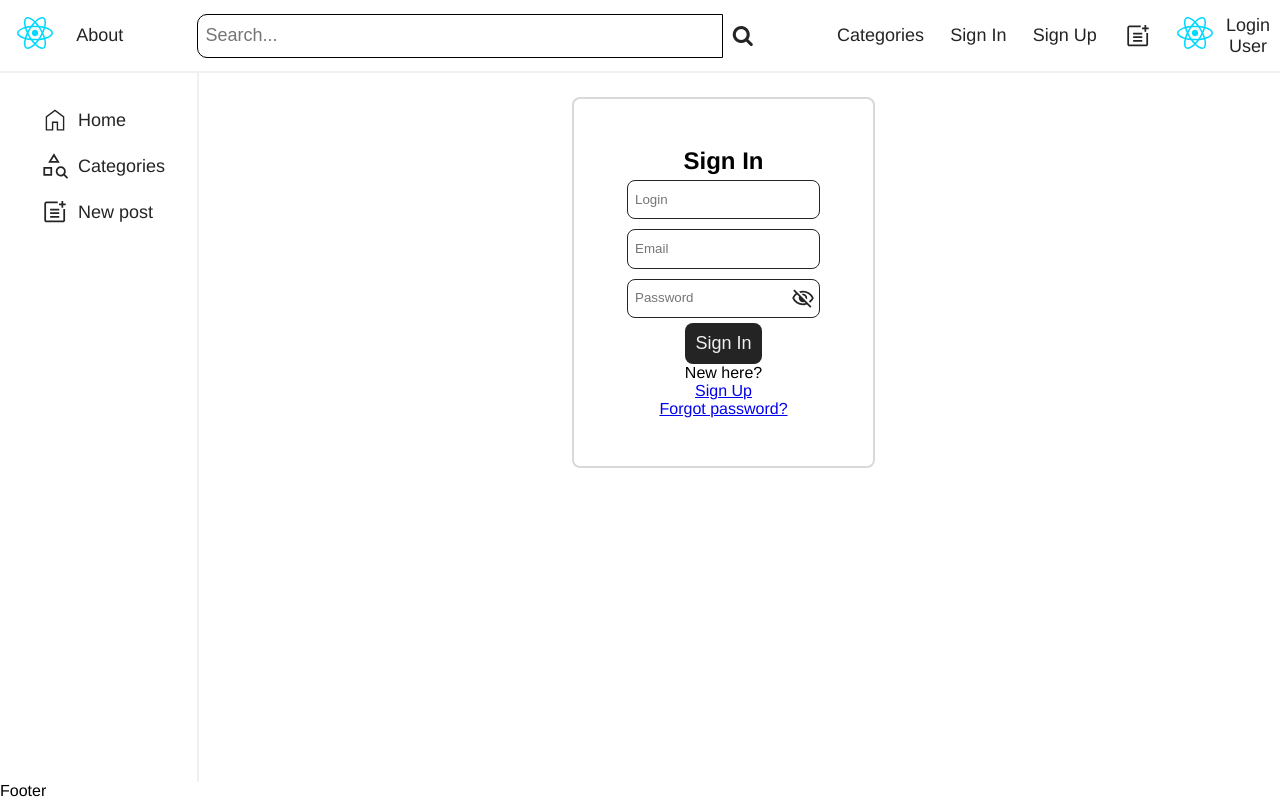
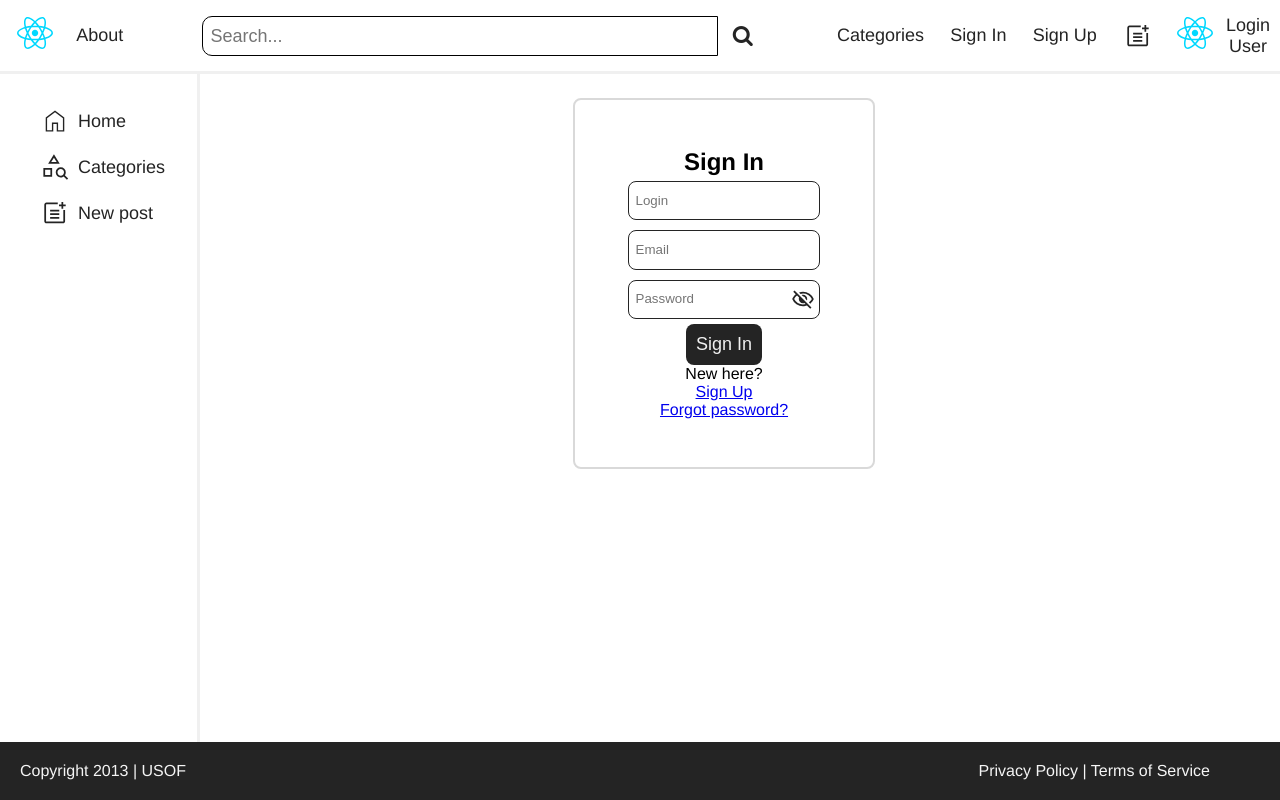
Before and after one commit to Eug4n4/usof-frontend, a React (Vite) app: page /signin in a window 1280 px wide. Built offline with nearby package versions, Linux system fonts and the light colour scheme; no server answers.

Commit message:
add header to forms and add styles to footer

```diff
--- /dev/null
+++ b/src/assets/css/layout/footer.css
@@ -0,0 +1,12 @@
+footer > div {
+    display: flex;
+    flex-wrap: wrap;
+	justify-content: space-between;
+    padding: 20px;
+    background-color: #242424;
+    color: whitesmoke;
+}
+
+footer > div p:last-child {
+	margin-right: 50px;
+}
--- a/src/assets/css/layout/header.css
+++ b/src/assets/css/layout/header.css
@@ -7,7 +7,7 @@
 }
 
 
-.search_group, .search_group.form, .search_group.form > input {
+.search_group, .search_group.form, .search_group.form div, .search_group.form div > input {
     flex-grow: 1;
 }
 
@@ -23,7 +23,7 @@
 }
 
 header {
-    border-bottom: 2px solid #f0f0f0;
+    border-bottom: var(--layout-border);
     padding: 10px;
 }
 
--- a/src/assets/css/layout/sidebar.css
+++ b/src/assets/css/layout/sidebar.css
@@ -1,6 +1,6 @@
 .sidebar {
     padding: 24px 24px 0 0;
-    border-right: 2px solid #f0f0f0;
+    border-right: var(--layout-border);
 }
 
 .sidebar_list {
--- a/src/components/input/input.module.css
+++ b/src/components/input/input.module.css
@@ -1,6 +1,5 @@
 .input_wrapper {
     display: flex;
-    width: fit-content;
     position: relative;
 }
 
@@ -10,6 +9,7 @@
     border: 1px solid var(--text-color-black);
     border-radius: 8px;
     margin: 5px;
+    flex-grow: 1;
 }
 
 .input_wrapper svg {
--- a/src/components/layout/Footer.jsx
+++ b/src/components/layout/Footer.jsx
@@ -1,7 +1,12 @@
+import "../../assets/css/layout/footer.css";
+
 function Footer() {
   return (
     <footer>
-      <p>Footer</p>
+      <div>
+        <p>Copyright 2013 | USOF</p>
+        <p>Privacy Policy | Terms of Service</p>
+      </div>
     </footer>
   );
 }
--- a/src/components/layout/Header.jsx
+++ b/src/components/layout/Header.jsx
@@ -3,6 +3,7 @@ import { useContext } from "react";
 import AuthContext from "../../contexts/AuthContext";
 import ButtonLink from "../button/ButtonLink";
 import Button from "../button/Button";
+import TextInput from "../input/TextInput";
 
 function Header() {
   const { user } = useContext(AuthContext);
@@ -20,13 +21,11 @@ function Header() {
         </li>
         <li className="search_parent">
           <div className="search_group">
-            <form action="" className="search_group form">
-              <input
-                type="text"
+            <form className="search_group form">
+              <TextInput
                 name="search"
                 id="header_search"
                 placeholder="Search..."
-                autoComplete="off"
               />
               <Button type="submit">
                 <i className="fa fa-search"></i>
--- a/src/pages/auth/SetNewPassword.jsx
+++ b/src/pages/auth/SetNewPassword.jsx
@@ -3,7 +3,8 @@ import Button from "../../components/button/Button";
 import { useEffect, useState } from "react";
 import { jwtDecode } from "jwt-decode";
 import AuthService from "../../api/services/AuthService";
-
+import Form from "../../components/form/Form";
+import PasswordInput from "../../components/input/PasswordInput";
 function SetNewPassword() {
   const { token } = useParams();
   const [isValidToken, setIsValidToken] = useState(true);
@@ -22,6 +23,10 @@ function SetNewPassword() {
   }, [token]);
   async function handleSubmit(e) {
     e.preventDefault();
+    if (error !== "") {
+      setError("Please enter the same password twice");
+      return;
+    }
     const formData = new FormData(e.target);
     await AuthService.confirmResetPassword(token, Object.fromEntries(formData));
     setSuccess(true);
@@ -35,35 +40,38 @@ function SetNewPassword() {
   return (
     <>
       {isValidToken ? (
-        <form onSubmit={handleSubmit}>
+        <Form onSubmit={handleSubmit}>
+          <h2>Set new password</h2>
           <label htmlFor="password">Enter new password:</label>
-          <input
-            type="password"
+          <PasswordInput
             name="password"
             id="password"
+            placeholder="Enter new password"
             minLength={8}
+            required
             onChange={(e) =>
               setFieldAndError(setPassword, e.target.value, newPassword)
             }
           />
           <label htmlFor="new_password">Repeat password:</label>
-          <input
-            type="password"
+          <PasswordInput
             name="new_password"
             id="new_password"
+            placeholder="Repeat password"
             minLength={8}
+            required
             onChange={(e) =>
               setFieldAndError(setNewPassword, e.target.value, password)
             }
           />
           <Button type="submit">Submit</Button>
-        </form>
+        </Form>
       ) : (
         <h1>Wrong Link</h1>
       )}
-      {error && <p style={{ color: "red" }}>{error}</p>}
+      {error && <p style={{ color: "red", textAlign: "center" }}>{error}</p>}
       {success && (
-        <p style={{ color: "green" }}>
+        <p style={{ color: "green", textAlign: "center" }}>
           Your password has been successfully reset!
         </p>
       )}
--- a/src/pages/categories/DeleteCategory.jsx
+++ b/src/pages/categories/DeleteCategory.jsx
@@ -1,6 +1,10 @@
 import api from "../../api/api";
 import { useState, useEffect } from "react";
 import { useParams } from "react-router-dom";
+import Form from "../../components/form/Form";
+import Button from "../../components/button/Button";
+import ButtonLink from "../../components/button/ButtonLink";
+
 function DeleteCategory() {
   const params = useParams();
   const endpoint = `categories/${params.id}`;
@@ -21,13 +25,14 @@ function DeleteCategory() {
     api.delete(endpoint).then(console.log).catch(console.log);
   }
   return (
-    <form onSubmit={handleSubmit}>
+    <Form onSubmit={handleSubmit}>
+      <h2>Delete category</h2>
       <p>{`Are you sure you want to delete category with the title: ${title} ?`}</p>
       <fieldset>
-        <button type="submit">Delete</button>
-        <button>Cancel</button>
+        <Button type="submit">Delete</Button>
+        <ButtonLink to="/">Cancel</ButtonLink>
       </fieldset>
-    </form>
+    </Form>
   );
 }
 
--- a/src/pages/categories/EditCategory.jsx
+++ b/src/pages/categories/EditCategory.jsx
@@ -2,6 +2,8 @@ import { useEffect, useState } from "react";
 import { useParams } from "react-router-dom";
 import api from "../../api/api";
 import Button from "../../components/button/Button";
+import Form from "../../components/form/Form";
+import TextInput from "../../components/input/TextInput";
 function EditCategory() {
   const [title, setTitle] = useState("");
   const [description, setDescription] = useState("");
@@ -30,24 +32,27 @@ function EditCategory() {
   }
 
   return (
-    <form onSubmit={handleSubmit}>
+    <Form onSubmit={handleSubmit}>
+      <h2>Edit category</h2>
       <fieldset>
-        <input
-          type="text"
+        <TextInput
           name="title"
           id="title"
           value={title}
+          placeholder="Title"
           onChange={(e) => setTitle(e.target.value)}
         />
         <textarea
           id="description"
           name="description"
           value={description}
+          placeholder="Description"
+          style={{ resize: "vertical" }}
           onChange={(e) => setDescription(e.target.value)}
         />
       </fieldset>
       <Button type="submit">Edit</Button>
-    </form>
+    </Form>
   );
 }
 
--- a/src/pages/post/CreatePost.jsx
+++ b/src/pages/post/CreatePost.jsx
@@ -2,6 +2,8 @@ import Quill from "quill";
 import "quill/dist/quill.snow.css";
 import { useEffect, useRef } from "react";
 import Button from "../../components/button/Button";
+import Form from "../../components/form/Form";
+import TextInput from "../../components/input/TextInput";
 
 function CreatePost() {
   const editorRef = useRef(null);
@@ -22,7 +24,6 @@ function CreatePost() {
       [{ script: "sub" }, { script: "super" }],
       [{ size: ["small", false, "large", "huge"] }],
       [{ color: [] }, { background: [] }],
-      ["clean"],
     ];
 
     quillRef.current = new Quill(editorDiv, {
@@ -39,11 +40,11 @@ function CreatePost() {
   };
 
   return (
-    <form onSubmit={handleSubmit}>
-      <fieldset>
+    <Form onSubmit={handleSubmit}>
+      <h2>New post</h2>
+      <fieldset style={{ minWidth: "100%" }}>
         <label htmlFor="title">Title: </label>
-        <input
-          type="text"
+        <TextInput
           name="title"
           id="title"
           placeholder="Title..."
@@ -63,7 +64,7 @@ function CreatePost() {
       </fieldset>
 
       <Button type="submit">Publish</Button>
-    </form>
+    </Form>
   );
 }
 export default CreatePost;
```
